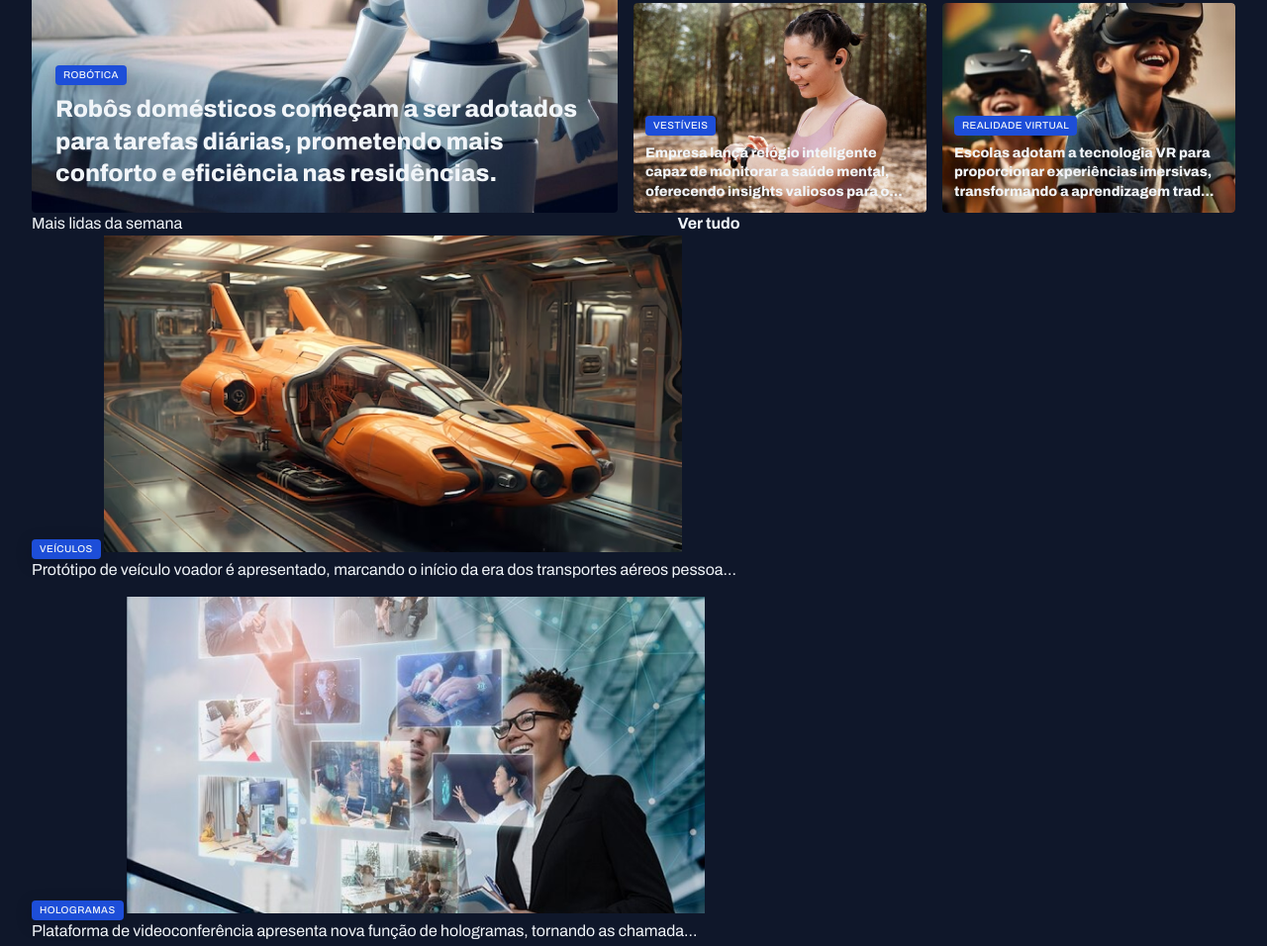
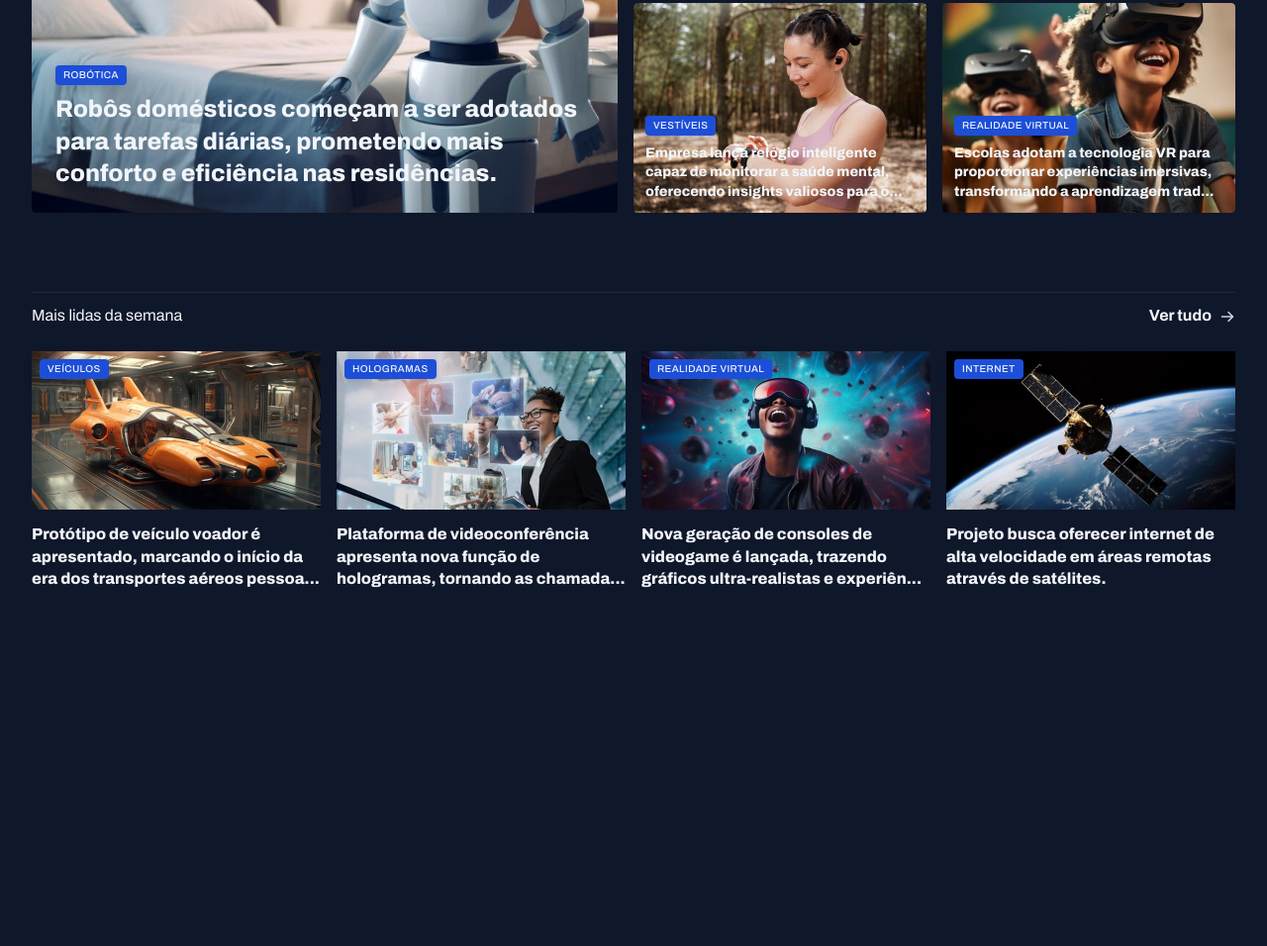
Before and after one commit to edsonrosadev/portal-noticias, a plain HTML site: page index.html in a window 1280 px wide. Shown: the part 389-1345 px from the top of the page at 99% size. After the commit the page ends 985 px from the top, so only its background shows below. Drawn offline with Linux system fonts and the light colour scheme.

Commit message:
aplicando estilos na seção mais lidas da semana

```diff
--- a/styles/global.css
+++ b/styles/global.css
@@ -53,6 +53,7 @@ img {
 
 main {
   margin-top: 40px;
+  gap: 80px;
 }
 
 .content-tag {
--- a/styles/sections.css
+++ b/styles/sections.css
@@ -1,3 +1,22 @@
+section header {
+  border-top: 1px solid var(--stroke-color);
+  padding-block: 12px 24px;
+  font: var(--text-span);
+
+  a {
+    justify-content: end;
+    align-items: center;
+    gap: 8px;
+
+    span {
+      background-image: url(../assets/icon/ArrowRight.svg);
+      width: 16px;
+      height: 16px;
+    }
+  }
+
+}
+
 #featured {
   img {
     height: 100%;
@@ -38,3 +57,29 @@
     }
   }
 }
+
+#weekly {
+
+  &>div {
+    grid-template-columns: repeat(4, 292px);
+  }
+
+  img {
+    height: 160px;
+  }
+
+  figure {
+    position: relative;
+
+    .content-tag {
+      position: absolute;
+      top: 8px;
+      left: 8px;
+    }
+
+    p {
+      margin-top: 8px;
+      font-weight: 800;
+    }
+  }
+}
```
